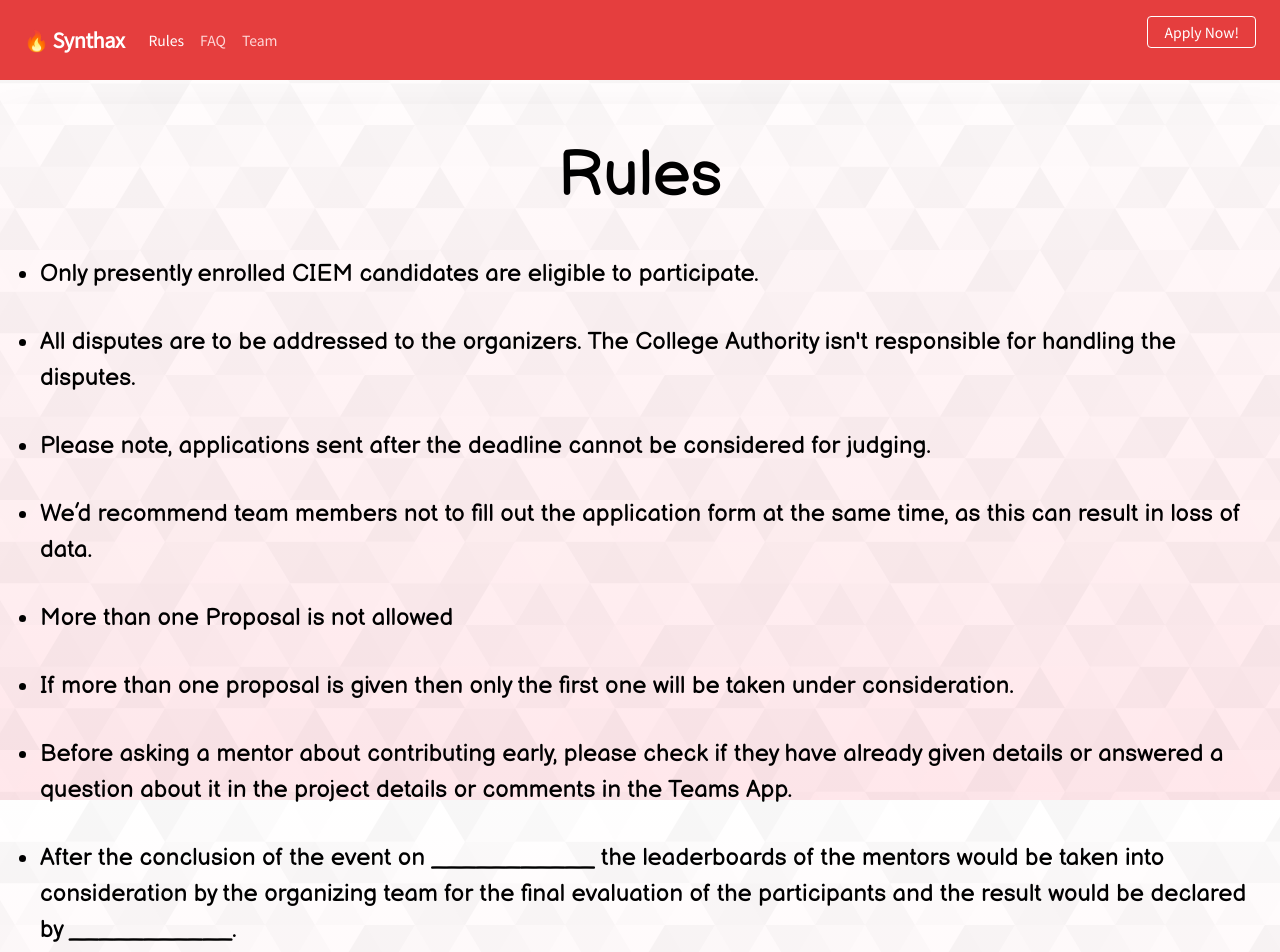
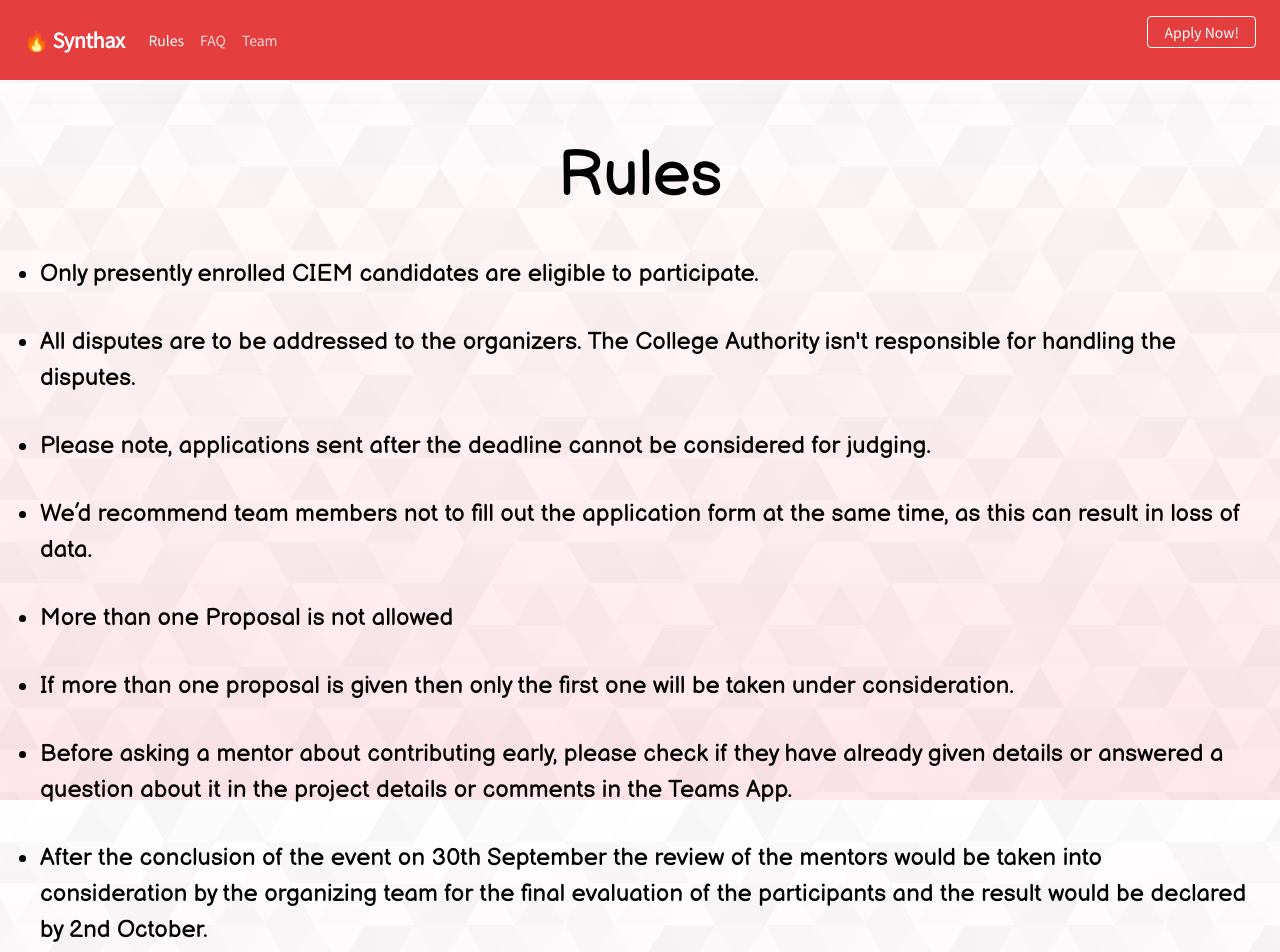
Before and after one commit to shawavisek35/synthack, a React (Create React App) app: page /rules in a window 1280 px wide. Shown: the top 952 px of the page. Built offline with nearby package versions, Linux system fonts and the light colour scheme.

Commit message:
Update Rules.js

```diff
--- a/src/components/Rules.js
+++ b/src/components/Rules.js
@@ -25,7 +25,7 @@ const rules = [
   "More than one Proposal is not allowed",
   "If more than one proposal is given then only the first one will be taken under consideration.",
   "Before asking a mentor about contributing early, please check if they have already given details or answered a question about it in the project details or comments in the Teams App.",
-  "After the conclusion of the event on ___________ the leaderboards of the mentors would be taken into consideration by the organizing team for the final evaluation of the participants and the result would be declared by ___________.",
+  "After the conclusion of the event on 30th September the review of the mentors would be taken into consideration by the organizing team for the final evaluation of the participants and the result would be declared by 2nd October.",
   "The decision taken by the organizing team will be taken as the final one no further considerations will be done.",
 ];
 
```
